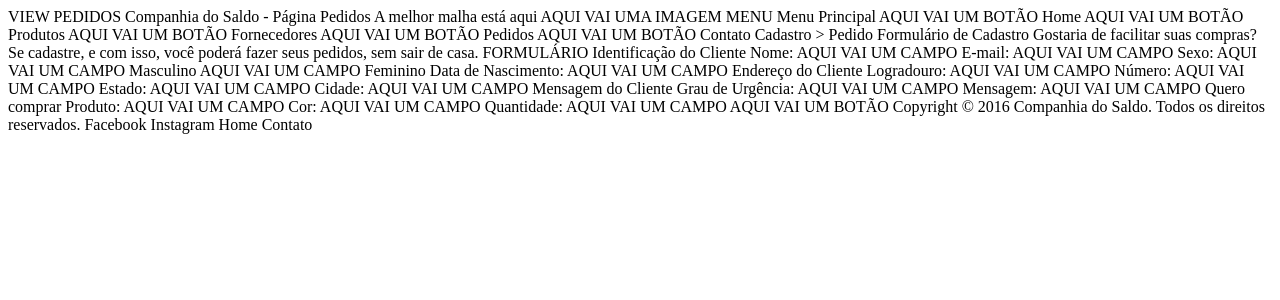
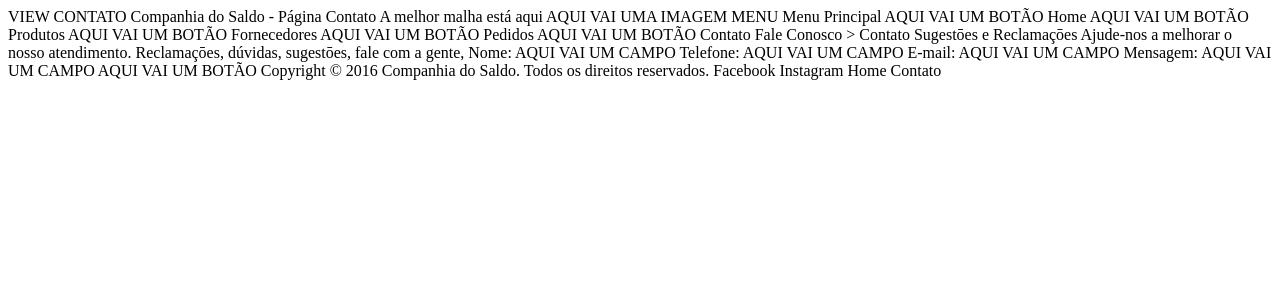
Before and after one commit to marcusviniciusmo/CompanhiaDoSaldo_Website_DEPRECATED, a React (Create React App) app in the folder frontend/: page / in a window 1280 px wide. Shown: the top 300 px of the page. Built offline with nearby package versions, Linux system fonts and the light colour scheme.

Commit message:
Data definition in the Contatos view

```diff
--- a/frontend/src/App.tsx
+++ b/frontend/src/App.tsx
@@ -7,7 +7,7 @@ import Contato from 'views/Contato';
 
 function App() {
   return (
-    <Pedidos />
+    <Contato />
   );
 }
 
--- a/frontend/src/views/Contato/index.tsx
+++ b/frontend/src/views/Contato/index.tsx
@@ -1,7 +1,40 @@
 function Contato() {
   return (
     <>
+      VIEW CONTATO
       Companhia do Saldo - Página Contato
+      A melhor malha está aqui
+      AQUI VAI UMA IMAGEM
+      MENU
+      Menu Principal
+      AQUI VAI UM BOTÃO
+      Home
+      AQUI VAI UM BOTÃO
+      Produtos
+      AQUI VAI UM BOTÃO
+      Fornecedores
+      AQUI VAI UM BOTÃO
+      Pedidos
+      AQUI VAI UM BOTÃO
+      Contato
+      Fale Conosco &gt; Contato
+      Sugestōes e Reclamaçōes
+      Ajude-nos a melhorar o nosso atendimento. Reclamaçōes, dúvidas, sugestōes,
+      fale com a gente,
+      Nome:
+      AQUI VAI UM CAMPO
+      Telefone:
+      AQUI VAI UM CAMPO
+      E-mail:
+      AQUI VAI UM CAMPO
+      Mensagem:
+      AQUI VAI UM CAMPO
+      AQUI VAI UM BOTÃO
+      Copyright &copy; 2016 Companhia do Saldo. Todos os direitos reservados.
+      Facebook
+      Instagram
+      Home
+      Contato
     </>
   );
 };
```
